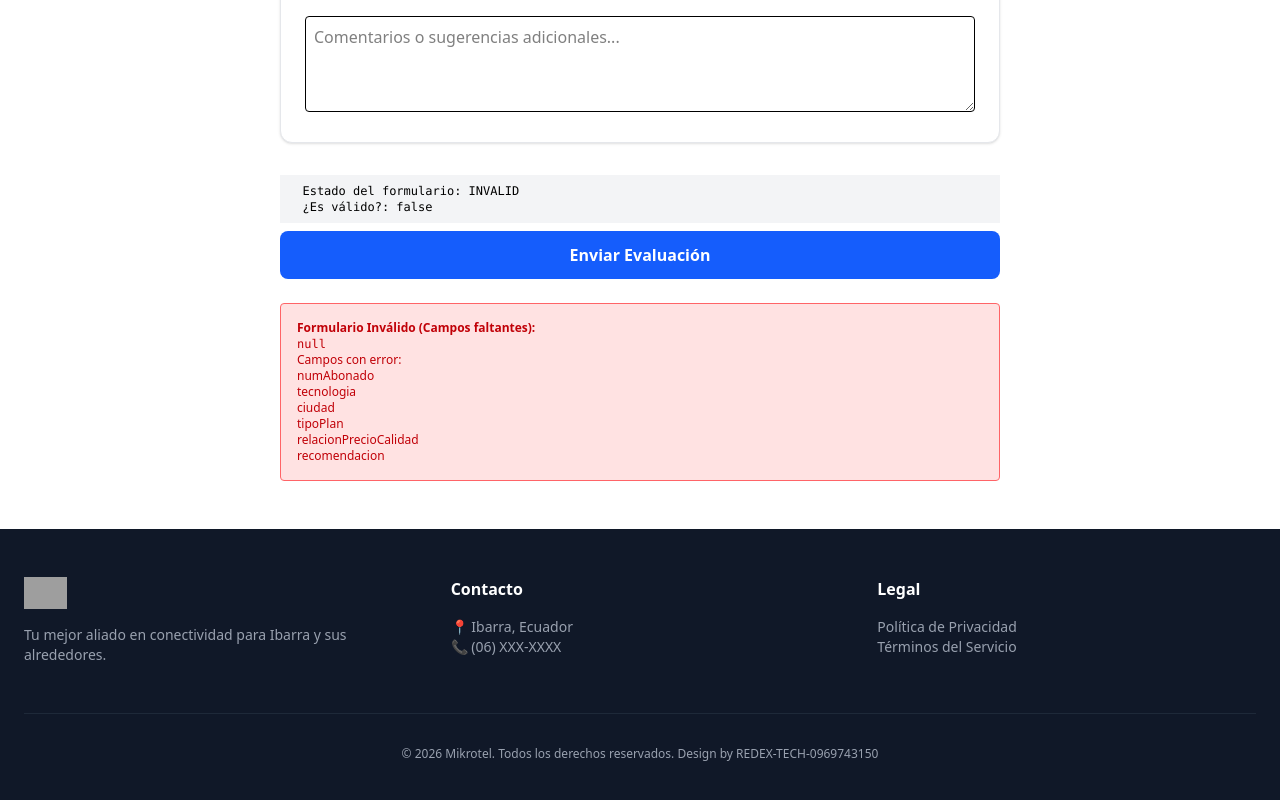
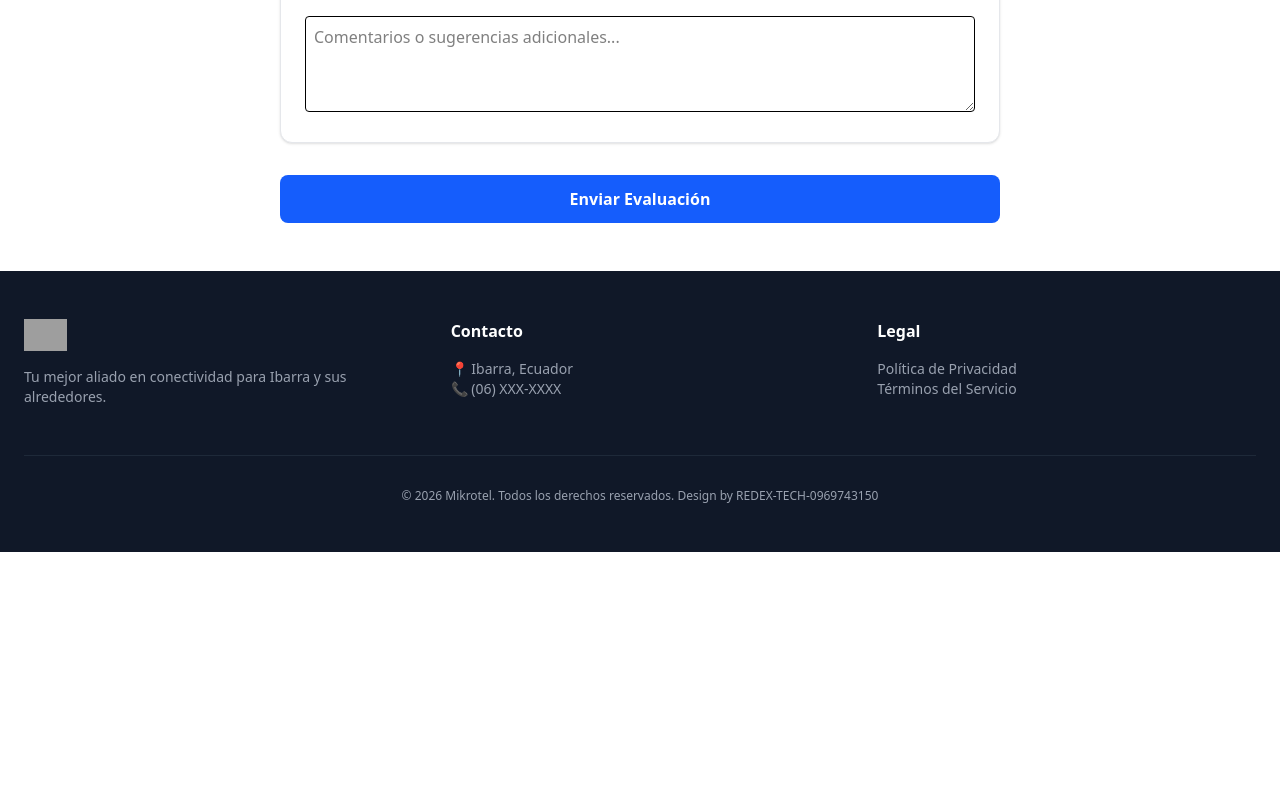
Before and after one commit to Propio123/mikrotel, an Angular app: page /encuesta/1 in a window 1280 px wide. Shown: the part 1821-2621 px from the top of the page. After the commit the page ends 2373 px from the top, so only its background shows below. Built offline with nearby package versions, Linux system fonts and the light colour scheme; grey boxes are pictures that could not be loaded.

Commit message:
encuesta

```diff
--- a/src/app/components/encuesta/encuesta.html
+++ b/src/app/components/encuesta/encuesta.html
@@ -47,7 +47,7 @@
     <div class="bg-white p-6 rounded-xl shadow-sm border border-gray-200">
       <h3 class="font-bold text-lg mb-4 text-blue-700">I. Información General</h3>
       <div class="grid grid-cols-1 md:grid-cols-2 gap-4">
-        <input type="text" formControlName="ciudad" placeholder="Ciudad / Provincia" class="border p-2 rounded w-full">
+        <input type="text" formControlName="provincia_ciudad" placeholder="Ciudad / Provincia" class="border p-2 rounded w-full">
         <select formControlName="tipoPlan" class="border p-2 rounded w-full">
           <option value="" disabled>Seleccione tipo de plan</option>
           <option value="Residencial">Residencial</option>
@@ -101,24 +101,14 @@
     </div>
 
     <div class="space-y-2">
-      <pre class="bg-gray-100 p-2 text-xs mt-4">
-  Estado del formulario: {{ encuestaForm.status }}
-  ¿Es válido?: {{ encuestaForm.valid }}
-</pre>
+
  <button type="submit"
         [disabled]="encuestaForm.invalid || estaEnviando"
         class="w-full bg-blue-600 text-white py-3 rounded-lg font-bold">
   {{ estaEnviando ? 'Enviando información...' : 'Enviar Evaluación' }}
 </button>
 
- <div class="mt-4 p-4 bg-red-100 border border-red-400 text-red-700 rounded text-xs">
-  <p class="font-bold">Formulario Inválido (Campos faltantes):</p>
-  <pre>{{ encuestaForm.errors | json }}</pre>
-  <p>Campos con error:</p>
-  <ul>
-    <li *ngFor="let control of getInvalidControls()">{{ control }}</li>
-  </ul>
-</div>
+
 </div>
   </form>
 </section>
--- a/src/app/components/encuesta/encuesta.ts
+++ b/src/app/components/encuesta/encuesta.ts
@@ -25,7 +25,7 @@ export class EncuestaComponent implements OnInit {
       tecnologia: ['', Validators.required],
       trimestre: [3, [Validators.required, Validators.min(1), Validators.max(4)]],
       anio: [2026, [Validators.required, Validators.min(2020)]],
-      ciudad: ['', Validators.required],
+      provincia_ciudad: ['', Validators.required],
       tipoPlan: ['', Validators.required],
       velocidad: [3, Validators.required],
       continuidad: [3, Validators.required],
@@ -45,7 +45,7 @@ export class EncuestaComponent implements OnInit {
     const ispParam = this.route.snapshot.paramMap.get('isp');
     console.log('El ISP desde la URL es:', ispParam);
   }
-
+envioExitoso = false; // Nueva variable
  async enviar() {
   if (this.encuestaForm.invalid) {
     this.getFormValidationErrors();
@@ -55,26 +55,45 @@ export class EncuestaComponent implements OnInit {
   this.estaEnviando = true;
   const ispID = this.route.snapshot.paramMap.get('isp');
 
+  // 1. Preparamos los datos con el mapeo correcto
   const datosFinales = {
-      ...this.encuestaForm.value,
+    numAbonado: this.encuestaForm.value.numAbonado,
+    tecnologia: this.encuestaForm.value.tecnologia,
+    trimestre: Number(this.encuestaForm.value.trimestre),
+    anio: Number(this.encuestaForm.value.anio),
+    provincia_ciudad: this.encuestaForm.value.ciudad, // Mapeo correcto
+    tipoPlan: this.encuestaForm.value.tipoPlan,
+    velocidad: Number(this.encuestaForm.value.velocidad),
+    continuidad: Number(this.encuestaForm.value.continuidad),
+    disponibilidad: Number(this.encuestaForm.value.disponibilidad),
+    latencia: Number(this.encuestaForm.value.latencia),
+    canales: Number(this.encuestaForm.value.canales),
+    tiempoRespuesta: Number(this.encuestaForm.value.tiempoRespuesta),
+    efectividad: Number(this.encuestaForm.value.efectividad),
+    facturacion: Number(this.encuestaForm.value.facturacion),
+    relacionPrecioCalidad: this.encuestaForm.value.relacionPrecioCalidad,
+    recomendacion: this.encuestaForm.value.recomendacion,
+    comentarios: this.encuestaForm.value.comentarios,
     isp_id: ispID
   };
 
-    await this.supabaseService.guardarEncuesta(datosFinales);
+  // 2. Intentamos guardar y capturamos el resultado
+  const { error } = await this.supabaseService.guardarEncuesta(datosFinales);
 
   this.estaEnviando = false;
+
+  // 3. Solo mostramos el éxito si NO hubo error
+  if (!error) {
+    this.envioExitoso = true;
     this.encuestaForm.reset({
-      trimestre: 3,
-      anio: 2026,
-      velocidad: 3,
-      continuidad: 3,
-      disponibilidad: 3,
-      latencia: 3,
-      canales: 3,
-      tiempoRespuesta: 3,
-      efectividad: 3,
-      facturacion: 3
+      trimestre: 3, anio: 2026, velocidad: 3, continuidad: 3,
+      disponibilidad: 3, latencia: 3, canales: 3, tiempoRespuesta: 3,
+      efectividad: 3, facturacion: 3
     });
+  } else {
+    console.error('Error al guardar en Supabase:', error);
+    alert('Hubo un problema al enviar la encuesta. Por favor, intenta de nuevo.');
+  }
 }
 
   getFormValidationErrors() {
```
Lines whose indentation alone changed are shown as unchanged.
